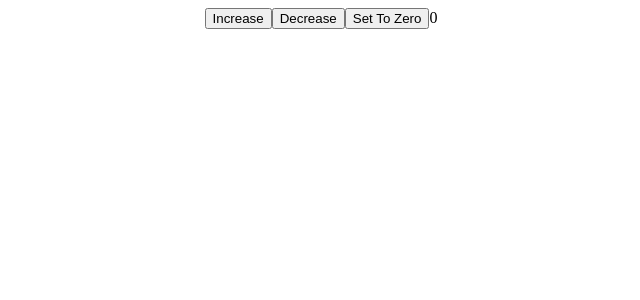
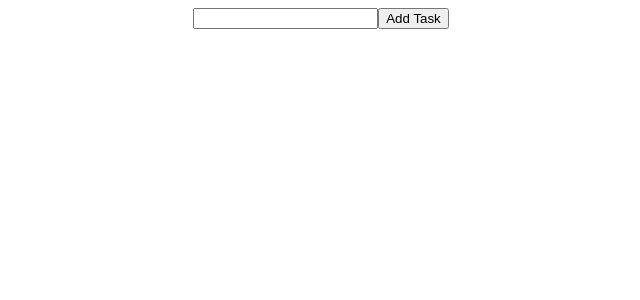
Before and after one commit to sethipriyanshu/reactjs, a React (Create React App) app: page / in a window 1280 px wide. Shown: the top 300 px of the page, without its empty margins (319-959 px from the left). Built offline with nearby package versions, Linux system fonts and the light colour scheme.

Commit message:
add item feature to do list

```diff
--- a/src/App.js
+++ b/src/App.js
@@ -2,26 +2,30 @@ import './App.css';
 import { useState } from 'react';
 
 function App() {
-  var [inputvalue , setinputvalue] = useState(0);
+  const [todolist, setToDoList] = useState([]);
+  const [newtask, setNewTask] = useState("");
 
-  const increase = () =>{
-    setinputvalue(inputvalue + 1);
-  }
-  const decrease = () =>{
-    setinputvalue(inputvalue - 1);
-  }
-  const setZero = () =>{
-    setinputvalue(0);
+  const changeInput = (event) =>{
+    setNewTask(event.target.value);
   }
 
-  return(
-     <div className="App">
-    <button onClick={increase}>Increase</button>
-    <button onClick={decrease}>Decrease</button>
-    <button onClick={setZero}>Set To Zero</button>
-    {inputvalue}
-     </div>
+  const addItem = () =>{
+    const newToDoList = [...todolist, newtask];
+    setToDoList(newToDoList);
+  }
+
+  return (
+    <div className="App">
+      <div className='addTask'>
+        <input onChange={changeInput} />
+        <button onClick={addItem}>Add Task</button>
+      </div>
+      <div className='list'>
+        {todolist.map((task, index) => (
+          <div key={index}>{task}</div>
+        ))}
+      </div>
+    </div>
   );
 }
-
 export default App;
```
